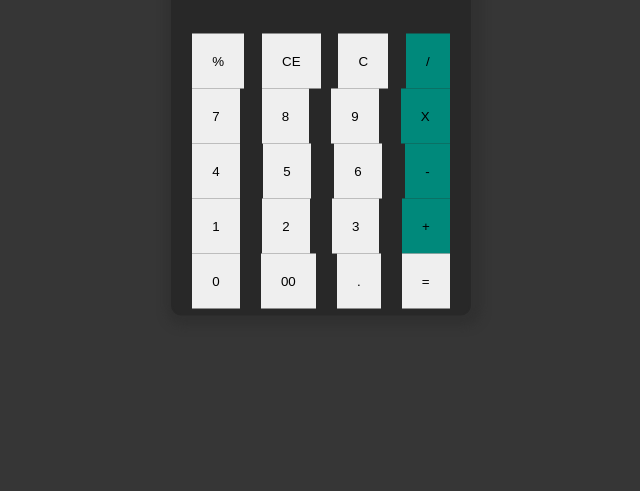
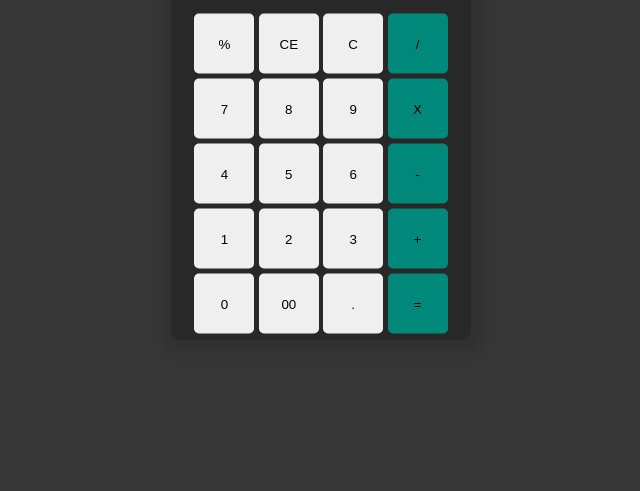
Before and after one commit to kalp104/SimpleCalculator, a plain HTML site: page index.html in a window 1280 px wide. Shown: the part 309-800 px from the top of the page, without its empty margins (324-964 px from the left). Drawn offline with Linux system fonts and the light colour scheme.

Commit message:
3rd commit

```diff
--- a/index.html
+++ b/index.html
@@ -16,15 +16,15 @@
                 </div>
                 <div class="buttons">
                     <div class="firstRow">
-                        <input type="button" class="unique1" value="%" onclick="Display.value += '%'">
-                        <input type="button" class="unique2" value="CE" onclick="Display.value = ''" >
-                        <input type="button" class="unique3" value="C" onclick="Display.value = Display.value.toString().slice(0,-1)" >
+                        <input type="button" value="%" onclick="Display.value += '%'">
+                        <input type="button" value="CE" onclick="Display.value = ''" >
+                        <input type="button" value="C" onclick="Display.value = Display.value.toString().slice(0,-1)" >
                         <input class="unique" type="button" value="/" onclick="Display.value += '/'">
                     </div>
                     <div class="secondRow">
-                        <input type="button" class="unique4" value="7" onclick="Display.value += '7'">
-                        <input type="button" class="unique5"value="8" onclick="Display.value += '8'">
-                        <input type="button" class="unique6 "value="9" onclick="Display.value += '9'">
+                        <input type="button" value="7" onclick="Display.value += '7'">
+                        <input type="button" value="8" onclick="Display.value += '8'">
+                        <input type="button" value="9" onclick="Display.value += '9'">
                         <input class="unique" type="button" value="X" onclick="Display.value += '*'">
 
                     </div>
@@ -48,7 +48,7 @@
                         <input type="button" value="0" onclick="Display.value += '0'">
                         <input type="button" value="00" onclick="Display.value += '00'">
                         <input type="button" value="." onclick="Display.value += '.'">
-                        <input type="button" value="=" onclick="Display.value = eval(Display.value)">
+                        <input type="button" class="unique" value="=" onclick="Display.value = eval(Display.value)">
                     </div>
                 </div>
 
@@ -56,7 +56,5 @@
         </div>
     </div>
 
-
-    <script src="script.js"></script>
 </body>
 </html>
--- a/style.css
+++ b/style.css
@@ -64,39 +64,43 @@ body {
 
 }
 .buttons input {
-    padding: 20px;
-    border: none;
-
+    border: 0;
+    outline: 0;
+    width: 60px;
+    height: 60px;
+    border-radius: 5px;
 }
 .firstRow{
     display: flex;
+    align-items: center;
     width: 100%;
-    display: flex;
-    justify-content: space-between;
+    padding-top: 5px;
+    justify-content: space-around;
+
 }
 .secondRow{
     display: flex;
     width: 100%;
-    display: flex;
-    justify-content: space-between;
+    justify-content: space-around;
+    padding-top: 5px;
 }
 .thirdRow{
     display: flex;
     width: 100%;
-    display: flex;
-    justify-content: space-between;
+    justify-content: space-around;
+    padding-top: 5px;
 }
 .forthRow{
     display: flex;
     width: 100%;
-    display: flex;
-    justify-content: space-between;
+    justify-content: space-around;
+    padding-top: 5px;
 }
 .lasthRow{
     display: flex;
     width: 100%;
-    display: flex;
-    justify-content: space-between;
+    padding-top: 5px;
+    justify-content: space-around;
 }
 
 .unique{
```
